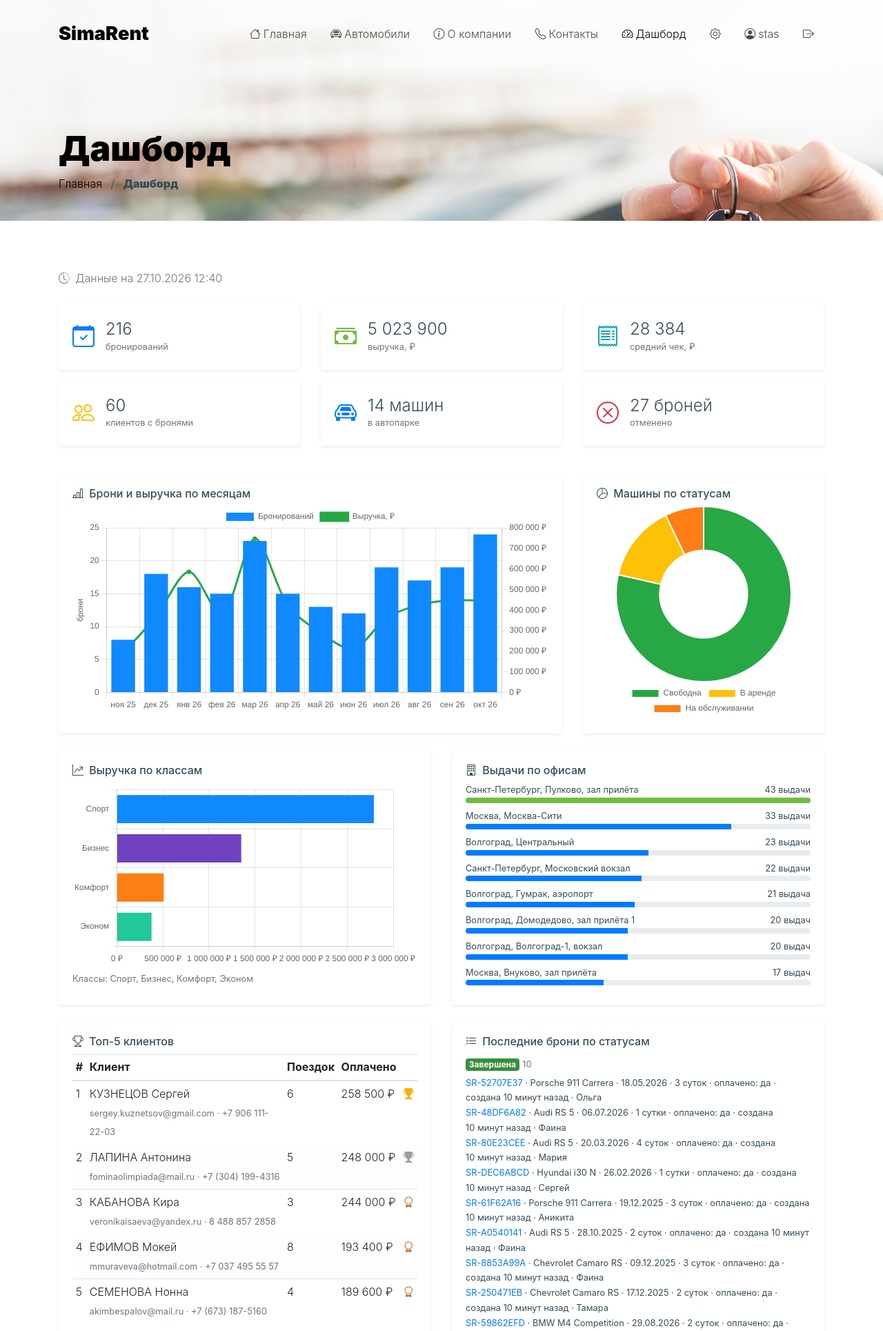
After one commit to SIma098/SimaRent, a Django app: page /dashboard/ in a window 1280 px wide. The commit adds this page. Shown: the top 1929 px of the page at 69% size. Run offline with Django 5.2, Linux system fonts and the light colour scheme; a user stored in the database is signed in; data comes from the database, SQL or seed files in the repository; both versions use the stored data as it was after the commit; parts of the project's set-up code (start-up, migrations or seed data) failed here and were passed over; some libraries are stand-ins or nearby versions; some web fonts are replaced.

Commit message:
9 лаба

```diff
--- a/cars/templates/cars/base.html
+++ b/cars/templates/cars/base.html
@@ -10,6 +10,8 @@
     <link href="https://fonts.googleapis.com/css2?family=Roboto:wght@400;700;900&display=swap" rel="stylesheet">
 
     <link rel="stylesheet" href="{% static 'carrentals/fonts/icomoon/style.css' %}">
+    <!-- Bootstrap Icons: иконки вида <i class="bi bi-car-front"></i> -->
+    <link rel="stylesheet" href="https://cdn.jsdelivr.net/npm/bootstrap-icons@1.11.3/font/bootstrap-icons.min.css">
 
     <link rel="stylesheet" href="{% static 'carrentals/css/bootstrap.min.css' %}">
     <link rel="stylesheet" href="{% static 'carrentals/css/bootstrap-datepicker.css' %}">
@@ -21,6 +23,7 @@
 
     <!-- MAIN CSS -->
     <link rel="stylesheet" href="{% static 'carrentals/css/style.css' %}">
+    <link rel="stylesheet" href="{% static 'cars/site.css' %}">
 
   </head>
 
@@ -57,31 +60,37 @@
 
               <nav class="site-navigation text-right ml-auto d-none d-lg-block" role="navigation">
                 <ul class="site-menu main-menu js-clone-nav ml-auto ">
-                  <li class="active"><a href="{% url 'cars:home' %}" class="nav-link">Главная</a></li>
-                  <li><a href="{% url 'cars:listing' %}" class="nav-link">Автомобили</a></li>
-                  <li><a href="{% url 'cars:about' %}" class="nav-link">О компании</a></li>
-                  <li><a href="{% url 'cars:contact' %}" class="nav-link">Контакты</a></li>
+                  {% with name=request.resolver_match.url_name %}
+                    {# пункт текущей страницы подсвечивается классом active #}
+                    <li {% if name == 'home' %}class="active"{% endif %}><a href="{% url 'cars:home' %}" class="nav-link"><i class="bi bi-house mr-1"></i>Главная</a></li>
+                    <li {% if name == 'listing' or name|slice:":4" == 'car_' %}class="active"{% endif %}><a href="{% url 'cars:listing' %}" class="nav-link"><i class="bi bi-car-front mr-1"></i>Автомобили</a></li>
+                    <li {% if name == 'about' %}class="active"{% endif %}><a href="{% url 'cars:about' %}" class="nav-link"><i class="bi bi-info-circle mr-1"></i>О компании</a></li>
+                    <li {% if name == 'contact' or name|slice:":7" == 'office_' %}class="active"{% endif %}><a href="{% url 'cars:contact' %}" class="nav-link"><i class="bi bi-telephone mr-1"></i>Контакты</a></li>
+                    {% if user.is_superuser %}
+                      <li {% if name == 'dashboard' %}class="active"{% endif %}><a href="{% url 'cars:dashboard' %}" class="nav-link"><i class="bi bi-speedometer2 mr-1"></i>Дашборд</a></li>
+                    {% endif %}
+                  {% endwith %}
                   {% if user.is_authenticated %}
                     {% if user.is_staff %}
-                      <li><a href="{% url 'admin:index' %}" class="nav-link">Админка</a></li>
+                      <li><a href="{% url 'admin:index' %}" class="nav-link" title="Админка"><i class="bi bi-gear"></i></a></li>
                     {% endif %}
                     <li>
                       <a href="{% url 'cars:profile' %}" class="nav-link" title="Личный кабинет">
-                        <span class="icon-person mr-1"></span>{{ user.first_name|default:user.email }}
+                        <i class="bi bi-person-circle mr-1"></i>{{ user.first_name|default:user.email }}
                       </a>
                     </li>
                     <li>
                       <!-- выход в Django 5 — только POST-запросом, поэтому форма -->
                       <form action="{% url 'cars:logout' %}" method="post" class="d-inline">
                         {% csrf_token %}
-                        <button type="submit" title="{{ user.email }}"
+                        <button type="submit" title="Выйти ({{ user.email }})"
                                 style="margin: 0 15px; padding: 20px 0; border: 0; background: none; font: inherit; color: rgba(0, 0, 0, 0.7); cursor: pointer;">
-                          Выйти
+                          <i class="bi bi-box-arrow-right"></i>
                         </button>
                       </form>
                     </li>
                   {% else %}
-                    <li><a href="{% url 'cars:login' %}" class="nav-link">Войти</a></li>
+                    <li><a href="{% url 'cars:login' %}" class="nav-link"><i class="bi bi-box-arrow-in-right mr-1"></i>Войти</a></li>
                   {% endif %}
                 </ul>
               </nav>
--- /dev/null
+++ b/cars/templates/cars/dashboard.html
@@ -0,0 +1,212 @@
+{% extends "cars/base.html" %}
+{% load sima_tags %}
+{% comment %}
+  Дашборд администратора. Помимо графиков здесь собраны примеры шаблонизатора Django:
+  циклы, условия, фильтры, встроенные и свои теги — у каждого есть пометка «Шаблонизатор: …».
+{% endcomment %}
+
+{% block title %}Дашборд — SimaRent{% endblock %}
+
+{% block content %}
+  {% with title="Дашборд" %}{% include "cars/includes/hero.html" %}{% endwith %}
+  {# Шаблонизатор: with — временная переменная; include — вставка другого шаблона #}
+
+  <div class="site-section">
+    <div class="container">
+
+      <p class="text-muted mb-4">
+        <i class="bi bi-clock-history mr-1"></i>
+        Данные на {% now "d.m.Y H:i" %}  {# Шаблонизатор: тег now — текущая дата #}
+      </p>
+
+      <!-- Плитки: свой тег stat_card (cars/templatetags/sima_tags.py) + свой фильтр ru_plural -->
+      <div class="row mb-4">
+        <div class="col-sm-6 col-lg-4 mb-3">{% stat_card "бронирований" totals.count "bi-calendar-check" %}</div>
+        <div class="col-sm-6 col-lg-4 mb-3">{% stat_card "выручка, ₽" totals.revenue|floatformat:"0g" "bi-cash-stack" "success" %}</div>
+        <div class="col-sm-6 col-lg-4 mb-3">{% stat_card "средний чек, ₽" totals.average|floatformat:"0g" "bi-receipt" "info" %}</div>
+        <div class="col-sm-6 col-lg-4 mb-3">{% stat_card "клиентов с бронями" clients "bi-people" "warning" %}</div>
+        <div class="col-sm-6 col-lg-4 mb-3">{% stat_card "в автопарке" cars_total|ru_plural:"машина,машины,машин" "bi-car-front" "primary" %}</div>
+        <div class="col-sm-6 col-lg-4 mb-3">{% stat_card "отменено" totals.cancelled|ru_plural:"бронь,брони,броней" "bi-x-circle" "danger" %}</div>
+      </div>
+
+      <!-- Графики Chart.js: данные приходят из views.dashboard через фильтр json_script -->
+      <div class="row">
+        <div class="col-lg-8 mb-4">
+          <div class="card border-0 shadow-sm h-100">
+            <div class="card-body">
+              <h3 class="h6"><i class="bi bi-bar-chart-line mr-1"></i> Брони и выручка по месяцам</h3>
+              <canvas id="monthlyChart" height="130"></canvas>
+            </div>
+          </div>
+        </div>
+        <div class="col-lg-4 mb-4">
+          <div class="card border-0 shadow-sm h-100">
+            <div class="card-body">
+              <h3 class="h6"><i class="bi bi-pie-chart mr-1"></i> Машины по статусам</h3>
+              <canvas id="carsChart"></canvas>
+            </div>
+          </div>
+        </div>
+      </div>
+
+      <div class="row">
+        <div class="col-lg-6 mb-4">
+          <div class="card border-0 shadow-sm h-100">
+            <div class="card-body">
+              <h3 class="h6"><i class="bi bi-graph-up-arrow mr-1"></i> Выручка по классам</h3>
+              <canvas id="classChart" height="160"></canvas>
+              <p class="small text-muted mt-2 mb-0">
+                Классы: {{ class_chart.labels|join:", " }}  {# Шаблонизатор: фильтр join #}
+              </p>
+            </div>
+          </div>
+        </div>
+
+        <!-- Загрузка офисов: прогресс-бары Bootstrap, ширина считается тегом widthratio -->
+        <div class="col-lg-6 mb-4">
+          <div class="card border-0 shadow-sm h-100">
+            <div class="card-body">
+              <h3 class="h6"><i class="bi bi-building mr-1"></i> Выдачи по офисам</h3>
+              {% for office in offices|slice:":8" %}  {# Шаблонизатор: фильтр slice — первые 8 #}
+                <div class="small d-flex justify-content-between">
+                  <span>{{ office.city }}, {{ office.name|truncatechars:28 }}</span>
+                  <span>{{ office.pickups_count|ru_plural:"выдача,выдачи,выдач" }}</span>
+                </div>
+                <div class="progress mb-2" style="height: 8px;">
+                  {# Шаблонизатор: widthratio — доля от максимума в процентах #}
+                  <div class="progress-bar {% if forloop.first %}bg-success{% endif %}"
+                       style="width: {% widthratio office.pickups_count max_pickups 100 %}%"></div>
+                </div>
+              {% empty %}
+                <p class="text-muted mb-0">Офисов нет.</p>
+              {% endfor %}
+            </div>
+          </div>
+        </div>
+      </div>
+
+      <div class="row">
+        <!-- Топ клиентов: for + forloop.counter, cycle, if/elif/else, фильтры -->
+        <div class="col-lg-6 mb-4">
+          <div class="card border-0 shadow-sm h-100">
+            <div class="card-body">
+              <h3 class="h6"><i class="bi bi-trophy mr-1"></i> Топ-{{ top_clients|length }} клиентов</h3>
+              {# Шаблонизатор: фильтр length — количество элементов #}
+              <table class="table table-sm mb-0">
+                <thead><tr><th>#</th><th>Клиент</th><th>Поездок</th><th>Оплачено</th><th></th></tr></thead>
+                <tbody>
+                  {% for client in top_clients %}
+                    {# Шаблонизатор: cycle — чередует значения по строкам #}
+                    <tr class="{% cycle '' 'table-light' %}">
+                      <td>{{ forloop.counter }}</td>  {# Шаблонизатор: номер итерации цикла #}
+                      <td>
+                        {{ client.last_name|upper }} {{ client.first_name }}<br>
+                        <span class="text-muted small">{{ client.email|lower }} · {{ client.phone|default:"без телефона" }}</span>
+                      </td>
+                      <td>{{ client.trips }}</td>
+                      <td>{{ client.spent|floatformat:"0g" }} ₽</td>
+                      <td>
+                        {# Шаблонизатор: if / elif / else и forloop.first, forloop.counter #}
+                        {% if forloop.first %}
+                          <i class="bi bi-trophy-fill" style="color: #f5b301;" title="1 место"></i>
+                        {% elif forloop.counter == 2 %}
+                          <i class="bi bi-trophy-fill" style="color: #9e9e9e;" title="2 место"></i>
+                        {% else %}
+                          <i class="bi bi-award" style="color: #b87333;" title="{{ forloop.counter }} место"></i>
+                        {% endif %}
+                      </td>
+                    </tr>
+                  {% empty %}
+                    <tr><td colspan="5" class="text-muted">Оплаченных броней пока нет.</td></tr>
+                  {% endfor %}
+                </tbody>
+              </table>
+            </div>
+          </div>
+        </div>
+
+        <!-- Последние брони: regroup — группировка по статусу -->
+        <div class="col-lg-6 mb-4">
+          <div class="card border-0 shadow-sm h-100">
+            <div class="card-body">
+              <h3 class="h6"><i class="bi bi-list-check mr-1"></i> Последние брони по статусам</h3>
+              {% regroup recent by status as status_groups %}
+              {% for group in status_groups %}
+                <p class="mb-1 mt-2">
+                  <span class="badge text-white" style="background: {{ group.grouper.color|default:'#888' }}">{{ group.grouper }}</span>
+                  <span class="small text-muted">{{ group.list|length }}</span>
+                </p>
+                <ul class="list-unstyled small mb-0">
+                  {% for booking in group.list %}
+                    <li>
+                      <a href="{% url 'admin:cars_booking_change' booking.pk %}">{{ booking.booking_number }}</a>
+                      {# Шаблонизатор: url — адрес по имени маршрута #}
+                      · {{ booking.car.model }} · {{ booking.date_start|date:"d.m.Y" }}
+                      · {{ booking.days_count|ru_plural:"сутки,суток,суток" }}
+                      · оплачено: {{ booking.paid|yesno:"да,нет" }}  {# Шаблонизатор: yesno #}
+                      · создана {{ booking.date_created|timesince }} назад  {# Шаблонизатор: timesince #}
+                      · {% firstof booking.user.first_name booking.user.email %}  {# первое непустое #}
+                    </li>
+                  {% endfor %}
+                </ul>
+              {% endfor %}
+            </div>
+          </div>
+        </div>
+      </div>
+
+    </div>
+  </div>
+
+  {# Шаблонизатор: фильтр json_script — безопасно передаёт данные из Python в JavaScript #}
+  {{ monthly|json_script:"monthly-data" }}
+  {{ cars_chart|json_script:"cars-data" }}
+  {{ class_chart|json_script:"class-data" }}
+{% endblock %}
+
+{% block extra_js %}
+<script src="https://cdnjs.cloudflare.com/ajax/libs/Chart.js/4.4.1/chart.umd.min.js"></script>
+<script>
+  const read = id => JSON.parse(document.getElementById(id).textContent);
+  const monthly = read('monthly-data');
+  const cars = read('cars-data');
+  const classes = read('class-data');
+  const rub = v => v.toLocaleString('ru-RU') + ' ₽';
+
+  // Столбцы — количество броней, линия — выручка (вторая ось справа)
+  new Chart(document.getElementById('monthlyChart'), {
+    data: {
+      labels: monthly.labels,
+      datasets: [
+        { type: 'bar', label: 'Бронирований', data: monthly.count, backgroundColor: '#1089ff', yAxisID: 'y' },
+        { type: 'line', label: 'Выручка, ₽', data: monthly.revenue, borderColor: '#28a745',
+          backgroundColor: '#28a745', tension: 0.3, yAxisID: 'y1' },
+      ],
+    },
+    options: {
+      scales: {
+        y: { beginAtZero: true, title: { display: true, text: 'брони' } },
+        y1: { beginAtZero: true, position: 'right', grid: { drawOnChartArea: false },
+              ticks: { callback: rub } },
+      },
+      plugins: { tooltip: { callbacks: { label: c => c.dataset.yAxisID === 'y1'
+        ? 'Выручка: ' + rub(c.raw) : 'Бронирований: ' + c.raw } } },
+    },
+  });
+
+  new Chart(document.getElementById('carsChart'), {
+    type: 'doughnut',
+    data: { labels: cars.labels, datasets: [{ data: cars.data, backgroundColor: cars.colors }] },
+    options: { plugins: { legend: { position: 'bottom' } } },
+  });
+
+  new Chart(document.getElementById('classChart'), {
+    type: 'bar',
+    data: { labels: classes.labels, datasets: [{ label: 'Выручка, ₽', data: classes.data,
+      backgroundColor: ['#1089ff', '#6f42c1', '#fd7e14', '#20c997'] }] },
+    options: { indexAxis: 'y', plugins: { legend: { display: false },
+      tooltip: { callbacks: { label: c => rub(c.raw) } } },
+      scales: { x: { ticks: { callback: rub } } } },
+  });
+</script>
+{% endblock %}
--- /dev/null
+++ b/cars/templates/cars/includes/stat_card.html
@@ -0,0 +1,10 @@
+{% comment %}Шаблон своего тега {% stat_card %}: плитка с иконкой Bootstrap Icons и числом.{% endcomment %}
+<div class="card h-100 border-0 shadow-sm">
+  <div class="card-body d-flex align-items-center">
+    <i class="bi {{ icon }} text-{{ color }} mr-3" style="font-size: 2rem;"></i>
+    <div>
+      <div class="h4 mb-0">{{ value }}</div>
+      <div class="text-muted small">{{ title }}</div>
+    </div>
+  </div>
+</div>
--- /dev/null
+++ b/cars/templatetags/sima_tags.py
@@ -0,0 +1,25 @@
+"""Свои фильтры и теги шаблонов. Подключение в шаблоне: {% load sima_tags %}"""
+
+from django import template
+
+register = template.Library()
+
+
+@register.filter
+def ru_plural(number, forms):
+    """Русские окончания: {{ 5|ru_plural:"машина,машины,машин" }} → «5 машин»."""
+    one, few, many = forms.split(',')
+    n = abs(int(number or 0))
+    if n % 10 == 1 and n % 100 != 11:
+        word = one
+    elif 2 <= n % 10 <= 4 and not 12 <= n % 100 <= 14:
+        word = few
+    else:
+        word = many
+    return f'{number} {word}'
+
+
+@register.inclusion_tag('cars/includes/stat_card.html')
+def stat_card(title, value, icon, color='primary'):
+    """Плитка с числом: {% stat_card "Брони" 216 "bi-calendar-check" %}"""
+    return {'title': title, 'value': value, 'icon': icon, 'color': color}
--- a/cars/urls.py
+++ b/cars/urls.py
@@ -21,6 +21,8 @@ urlpatterns = [
     path('contacts/offices/<int:pk>/delete/', views.office_delete, name='office_delete'),
     # личный кабинет
     path('profile/', views.profile, name='profile'),
+    # дашборд со статистикой — только админ
+    path('dashboard/', views.dashboard, name='dashboard'),
     # вход и выход — готовые представления Django, шаблон входа свой
     path('login/', auth_views.LoginView.as_view(
         template_name='cars/login.html', redirect_authenticated_user=True,
--- a/cars/views.py
+++ b/cars/views.py
@@ -1,14 +1,15 @@
 from datetime import timedelta
 
 from django.contrib import messages
-from django.contrib.auth.decorators import login_required, permission_required
+from django.contrib.auth.decorators import login_required, permission_required, user_passes_test
 from django.db.models import Avg, Count, Max, Min, Prefetch, ProtectedError, Q, Sum
+from django.db.models.functions import TruncMonth
 from django.shortcuts import get_object_or_404, redirect, render
 from django.urls import reverse
 from django.utils import timezone
 
 from .forms import CarForm, OfficeForm, ProfileForm
-from .models import Booking, Car, CarClass, CarPhoto, City, Feature, Office
+from .models import Booking, Car, CarClass, CarPhoto, City, Feature, Office, User
 
 # Иконки классов и опций — оформление сайта, а не данные, поэтому не в базе
 CLASS_ICONS = {
@@ -346,3 +347,111 @@ def profile(request):
         .order_by('-date_start')
     )
     return render(request, 'cars/profile.html', {'form': form, 'bookings': bookings})
+
+
+# Дашборд: статистика и графики — только для администратора
+
+MONTHS = ['янв', 'фев', 'мар', 'апр', 'май', 'июн', 'июл', 'авг', 'сен', 'окт', 'ноя', 'дек']
+
+
+def month_starts(count):
+    """Первые числа последних count месяцев, от старого к новому."""
+    first = timezone.localtime().date().replace(day=1)
+    months = []
+    for _ in range(count):
+        months.append(first)
+        first = (first - timedelta(days=1)).replace(day=1)
+    return months[::-1]
+
+
+@login_required
+@user_passes_test(lambda user: user.is_superuser)
+def dashboard(request):
+    paid = Q(paid=True)
+
+    # Плитки сверху: aggregate по всем броням
+    totals = Booking.objects.aggregate(
+        count=Count('booking_id'),
+        revenue=Sum('total_sum', filter=paid),
+        average=Avg('total_sum', filter=paid),
+        days=Avg('days_count'),
+        cancelled=Count('booking_id', filter=Q(status__code='cancelled')),
+    )
+    clients = User.objects.filter(bookings__isnull=False).distinct().count()
+
+    # График 1. Брони и выручка по месяцам: TruncMonth + values + annotate = GROUP BY месяц
+    months = month_starts(12)
+    by_month = {
+        row['month'].date() if hasattr(row['month'], 'date') else row['month']: row
+        for row in Booking.objects.filter(date_start__date__gte=months[0])
+        .annotate(month=TruncMonth('date_start'))
+        .values('month')
+        .annotate(count=Count('booking_id'), revenue=Sum('total_sum', filter=paid))
+    }
+    monthly = {
+        'labels': [f'{MONTHS[m.month - 1]} {m:%y}' for m in months],
+        'count': [by_month.get(m, {}).get('count', 0) for m in months],
+        'revenue': [float(by_month.get(m, {}).get('revenue') or 0) for m in months],
+    }
+
+    # График 2. Машины по статусам (круговая)
+    status_names = dict(Car.Status.choices)
+    status_colors = {'available': '#28a745', 'rented': '#ffc107',
+                     'service': '#fd7e14', 'archived': '#6c757d'}
+    by_status = Car.objects.values('status').annotate(n=Count('car_id')).order_by('status')
+    cars_chart = {
+        'labels': [status_names[row['status']] for row in by_status],
+        'data': [row['n'] for row in by_status],
+        'colors': [status_colors[row['status']] for row in by_status],
+    }
+
+    # График 3. Выручка по классам автомобилей (гистограмма)
+    by_class = (
+        Booking.objects.filter(paid)
+        .values('car__car_class__name')
+        .annotate(revenue=Sum('total_sum'), count=Count('booking_id'))
+        .order_by('-revenue')
+    )
+    class_chart = {
+        'labels': [row['car__car_class__name'] for row in by_class],
+        'data': [float(row['revenue']) for row in by_class],
+    }
+
+    # Загрузка офисов — прогресс-бары: сколько выдач в каждом офисе
+    offices = (
+        Office.objects.select_related('city')
+        .annotate(pickups_count=Count('pickups'))
+        .order_by('-pickups_count')
+    )
+    max_pickups = max((office.pickups_count for office in offices), default=0)
+
+    # Топ клиентов по сумме оплаченных броней
+    top_clients = (
+        User.objects.annotate(
+            spent=Sum('bookings__total_sum', filter=Q(bookings__paid=True)),
+            trips=Count('bookings'),
+        )
+        .filter(spent__isnull=False)
+        .order_by('-spent')[:5]
+    )
+
+    # Последние брони — в шаблоне группируются по статусу тегом {% regroup %}
+    recent = (
+        Booking.objects.select_related('user', 'car__model__brand', 'status', 'pickup_office')
+        .order_by('-date_created')[:12]
+    )
+    recent = sorted(recent, key=lambda b: (b.status.sort_order, -b.date_created.timestamp()))
+
+    return render(request, 'cars/dashboard.html', {
+        'totals': totals,
+        'clients': clients,
+        'cars_total': Car.objects.count(),
+        'monthly': monthly,
+        'cars_chart': cars_chart,
+        'class_chart': class_chart,
+        'by_class': by_class,
+        'offices': offices,
+        'max_pickups': max_pickups,
+        'top_clients': top_clients,
+        'recent': recent,
+    })
--- a/requirements.txt
+++ b/requirements.txt
@@ -2,3 +2,4 @@ Django==5.2.17
 pillow==12.3.0
 django-simple-history==3.13.0
 django-import-export[xlsx]==4.4.1
+Faker==40.43.0
```
Also changed, not shown: cars/management/commands/fake_data.py (added, +114 -0 lines), cars/static/cars/site.css (added, +41 -0 lines), cars/templates/cars/includes/car_card.html (+14 -12 lines), cars/templatetags/__init__.py (added), db.sqlite3, 1 other file.
